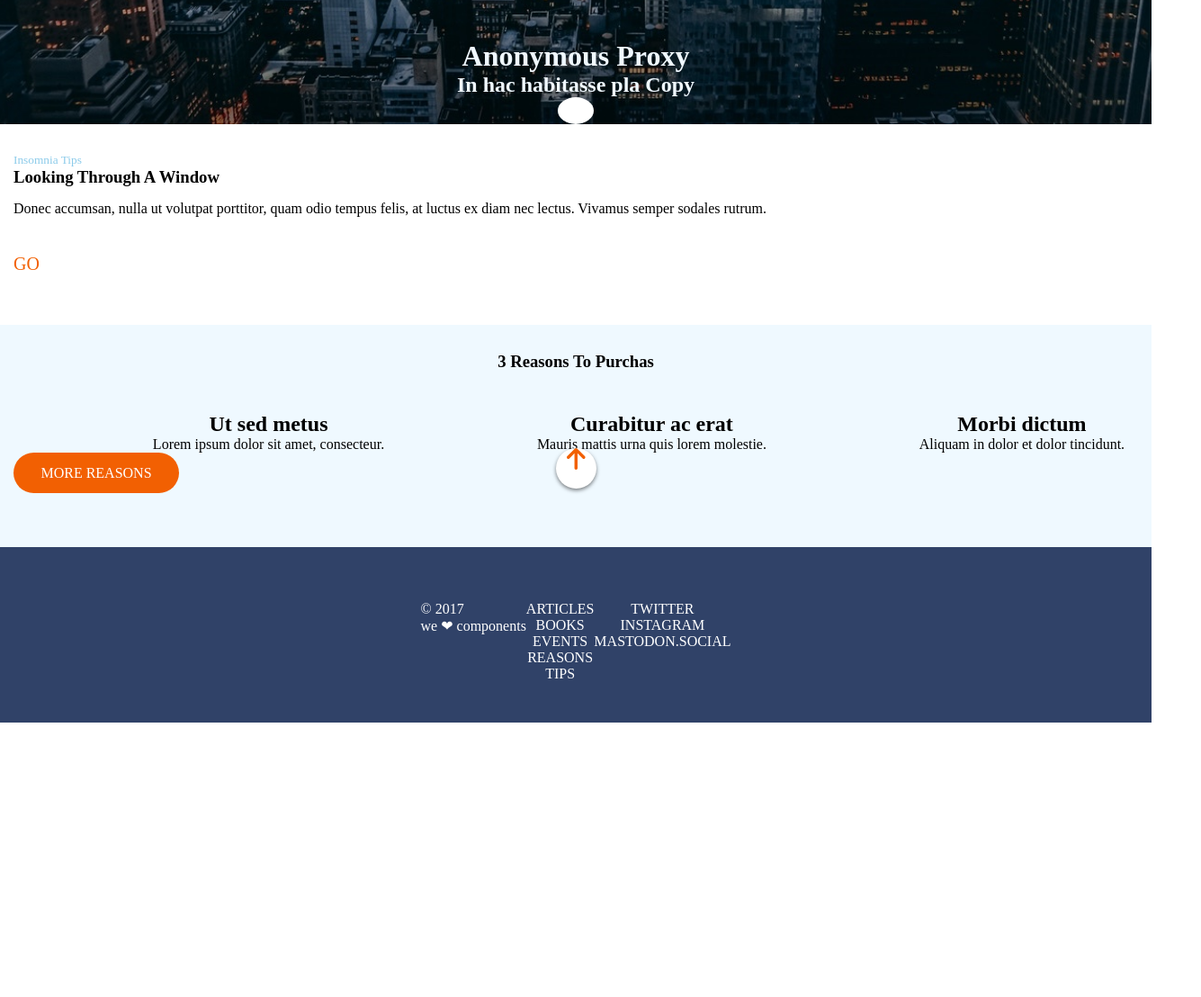
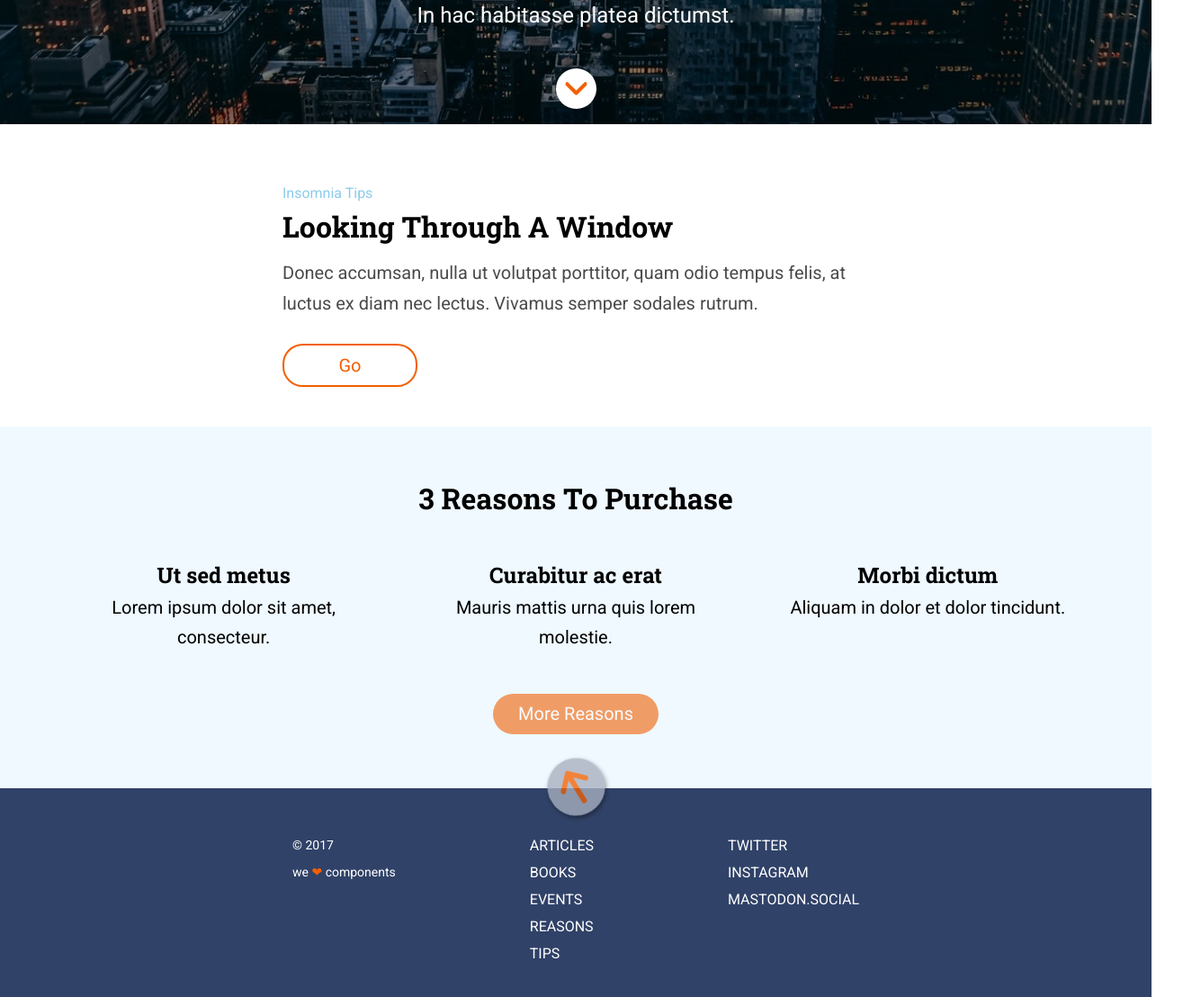
Before and after one commit to Adalab/modulo-1-evaluacion-final-margamb, a website: page docs/index.html in a window 1280 px wide. Shown: the part 662-1770 px from the top of the page at 90% size, 1335 px wide, since content can reach past the window. Before the commit the page ends 1465 px from the top, so only its background shows below. Drawn offline with Linux system fonts and the light colour scheme.

Commit message:
Add transitions and animations and fix button footer

```diff
--- a/docs/index.html
+++ b/docs/index.html
@@ -3,34 +3,31 @@
   <head>
     <meta charset="UTF-8" />
     <meta name="viewport" content="width=device-width, initial-scale=1" />
-    <title>Adalab Web Starter Kit</title>
+    <title>Anonymous Proxy</title>
     <link
-      href="https://fonts.googleapis.com/css?family=Roboto&display=swap"
+      href="https://fonts.googleapis.com/css2?family=Roboto&family=Roboto+Slab:wght@700&display=swap"
       rel="stylesheet"
     />
     <link rel="stylesheet" href="./assets/css/main.css" />
-    <link rel="icon" href="./assets/images/favicon.png" />
+    <link rel="icon" href="./assets/images/cover.jpg" />
   </head>
 
   <body>
-    <!-- <header class="page__header">
-      <img src="./assets/images/logo-adalab.png" alt="Adalab">
-      <h1></h1>
-    </header> -->
-
-    <header class="header">
+    <header class="header" id="header__link">
       <a class="header__burger" href="https://adalab.es/"
         ><img src="./assets/images/ico-menu.svg" alt="" title="Visita adalab"
       /></a>
       <!-- <img src="" alt="" title=""/> -->
       <h1 class="header__title">Anonymous Proxy</h1>
-      <h2 class="header__subtitle">In hac habitasse pla Copy</h2>
+      <h2 class="header__subtitle">In hac habitasse platea dictumst.</h2>
+      <a href="#reason__link">
         <img
           class="header__scroll"
           src="./assets/images/ico-scroll-down.svg"
           alt="Scroll down"
           title="Scroll down"
         />
+      </a>
     </header>
 
     <main class="main">
@@ -44,22 +41,28 @@
         <a class="main__one--go" href="" title="Visit this place">Go</a>
       </section>
 
-      <section class="main__two">
-        <h3 class="main__two--title">3 Reasons To Purchas</h3>
-        <div class="main__two--article">
-          <article class="main__two--article--single">
-            <h2>Ut sed metus</h2>
-            <p>Lorem ipsum dolor sit amet, consecteur.</p>
+      <section class="main__two" id="reason__link">
+        <h3 class="main__two--title">3 Reasons To Purchase</h3>
+        <div class="main__two--articles">
+          <article class="main__two--articles--single">
+            <h2 class="main__two--articles--single--title">Ut sed metus</h2>
+            <p class="main__two--articles--single--text">
+              Lorem ipsum dolor sit amet, consecteur.
+            </p>
           </article>
 
-          <article class="main__two--article--single">
-            <h2>Curabitur ac erat</h2>
-            <p>Mauris mattis urna quis lorem molestie.</p>
+          <article class="main__two--articles--single">
+            <h2 class="main__two--articles--single--title">Curabitur ac erat</h2>
+            <p class="main__two--articles--single--text">
+              Mauris mattis urna quis lorem molestie.
+            </p>
           </article>
 
-          <article class="main__two--article--single">
-            <h2>Morbi dictum</h2>
-            <p>Aliquam in dolor et dolor tincidunt.</p>
+          <article class="main__two--articles--single">
+            <h2 class="main__two--articles--single--title">Morbi dictum</h2>
+            <p class="main__two--articles--single--text">
+              Aliquam in dolor et dolor tincidunt.
+            </p>
           </article>
         </div>
 
@@ -69,57 +72,41 @@
       </section>
     </main>
 
-    <!-- <main class="page__main">
-      <h2>Este es el starter kit de Adalab</h2>
-      <p>Lo usamos para aprender:</p>
-      <ul class="main__list">
-        <li>Sass</li>
-        <li>HTML partials</li>
-        <li>Gulp</li>
-        <li>y muchas cosas más</li>
-      </ul>
-    </main> -->
-
     <footer class="footer">
-      <div class="footer__img">
-        <img
+      <a href="#header__link"><img
           class="footer__img--arrow"
           src="./assets/images/ico-arrow.svg"
           alt="Scroll Up"
           title="Scroll Up"
       />
-      </div>
+    </a>
 
     <div class="footer__ul">
-      <nav>
+      <nav class="footer__uls">
         <ul class="fotter__ul--one">
           <li class="footer__ul--one--list">
             <a href="https://adalab.es/" title="Articulos de adalab">Articles</a>
           </li>
-        </ul>
-        <ul>
+
           <li class="footer__ul--one--list">
             <a href="https://adalab.es/" title="Libros de adalab">Books</a>
           </li>
-        </ul>
-        <ul>
+
           <li class="footer__ul--one--list">
             <a href="https://adalab.es/" title="Eventos de adalab">Events</a>
           </li>
-        </ul>
-        <ul>
+
           <li class="footer__ul--one--list">
             <a href="https://adalab.es/" title="Reason de adalab">Reasons</a>
           </li>
-        </ul>
-        <ul>
+
           <li class="footer__ul--one--list">
             <a href="https://adalab.es/" title="Tips de adalab">Tips</a>
           </li>
         </ul>
       </nav>
 
-      <nav>
+      <nav class="footer__uls">
         <ul class="fotter__ul--two">
           <li class="footer__ul--two--list">
             <a href="https://adalab.es/" title="Twitter de adalab">Twitter</a>
@@ -137,7 +124,7 @@
 
       <div class="footer__copy">
         <p>&copy; 2017</p>
-        <p>we <span>&#10084</span> components</p>
+        <p>we <span class="footer-heart">&#10084</span> components</p>
       </div>
 
     </div>
--- a/src/scss/layout/_footer.scss
+++ b/src/scss/layout/_footer.scss
@@ -5,8 +5,6 @@
   flex-direction: column;
   align-items: center;
   padding-bottom: 45px;
-  padding-top: 60px;
-  position: relative;
 }
 
 .footer__ul--one {
@@ -30,12 +28,31 @@ a,
   height: 45px;
   background-color: #ffffff;
   box-shadow: 0 2px 4px 0 rgba(0, 0, 0, 0.5);
-  border-radius: 22.5px;
+  // border-radius: 22.5px;
   border-radius: 100%;
   object-fit: contain;
   padding: 5px 10px;
-  position: absolute;
-  top: -20px;
+  position: relative;
+  top: -24px;
+  animation-duration: 3s;
+  animation-name: arrowfooter;
+  animation-iteration-count: 3;
+}
+
+@keyframes arrowfooter {
+  0% {
+    opacity: 0.2;
+    transform: scale(1.5) rotate(-150deg);
+  }
+  50% {
+    opacity: 0.5;
+    transform: scale(2) rotate(-75deg);
+    background-color: #304268;
+  }
+  100% {
+    opacity: 1;
+    transform: scale(1);
+  }
 }
 
 .footer__copy {
@@ -85,14 +102,7 @@ a,
   }
 
   .footer__copy {
+    text-align: left;
     order: -1;
   }
-
-  // .footer__img--arrow {
-  //   bottom: 260px;
-  // }
-
-  .footer__copy {
-    text-align: left;
-  }
 }
--- a/src/scss/layout/_main.scss
+++ b/src/scss/layout/_main.scss
@@ -58,6 +58,12 @@
   border: 2px solid #f26002;
   border-radius: 22.5px;
   padding: 10px 25px 10px 26px;
+  transition: 0.3s;
+}
+
+.main__one--go:hover {
+  background-color: #f26002;
+  color: #ffffff;
 }
 
 @media all and (min-width: 768px) {
@@ -171,6 +177,12 @@
   text-align: center;
   color: #ffffff;
   text-transform: capitalize;
+  opacity: 0.6;
+  transition: 0.5s;
+}
+
+.main__two--btn:hover {
+  opacity: 1;
 }
 
 @media all and (min-width: 768px) {
```
Also changed, not shown: src/html/partials/footer.html (+2 -1 lines), src/html/partials/header.html (+3 -1 lines), src/html/partials/main.html (+1 -1 lines), docs/assets/css/main.css. Lines whose indentation alone changed are shown as unchanged.
